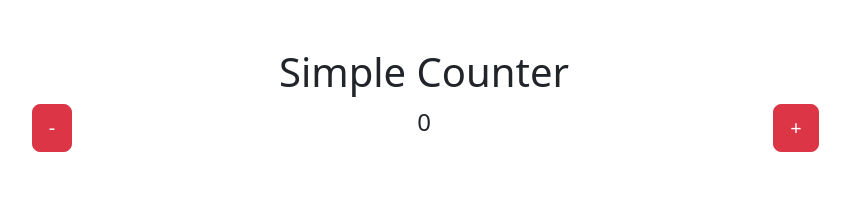
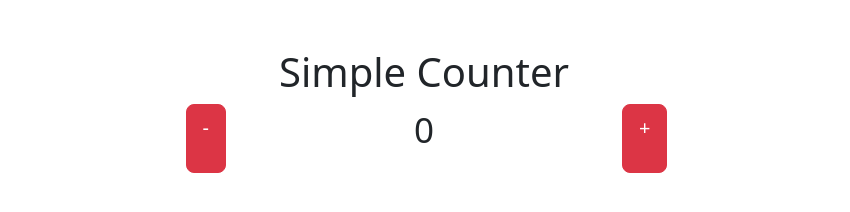
Before and after one commit to candicehawkins91/day5, a plain HTML site: page index.html in a window 1280 px wide. Shown: the whole page, without its empty margins (216-1066 px from the left). Drawn offline with nearby package versions, Linux system fonts and the light colour scheme.

Commit message:
center buttons in index

```diff
--- a/index.html
+++ b/index.html
@@ -13,13 +13,13 @@
         <h1>Simple Counter</h1>
         <div class="container text-center">
             <div class="row">
-                <div class="col">
+                <div class="col d-flex justify-content-end">
                     <buton id="decrement" class="btn btn-danger btn-lg">-</buton>
                 </div>
                 <div class="col">
-                    <p style="font-size: 24px;" id="count">0</p>
+                    <p style="font-size: 35px;" id="count">0</p>
                 </div>
-                <div class="col">
+                <div class="col d-flex">
                     <buton id="increment" class="btn btn-danger btn-lg">+</buton>
                 </div>
             </div>
```
